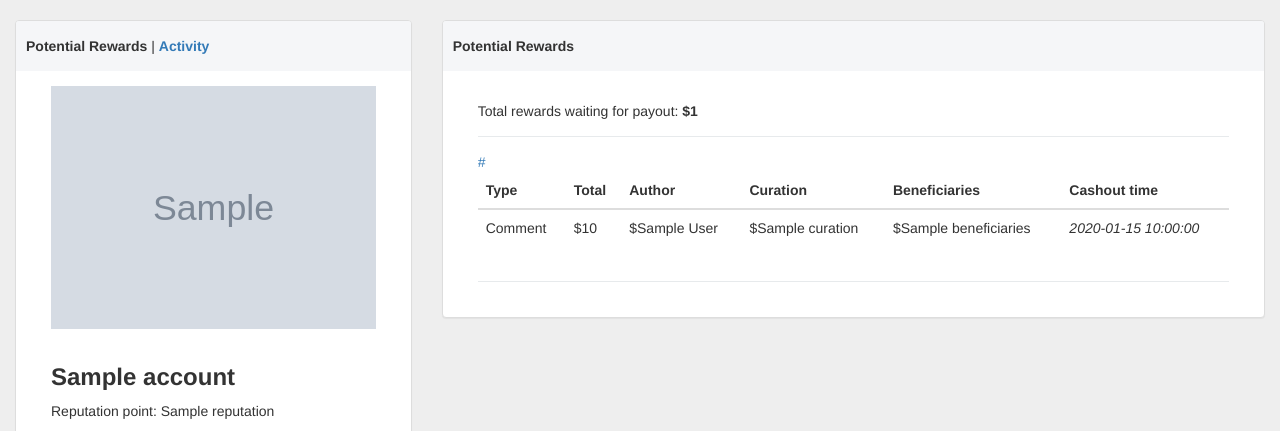
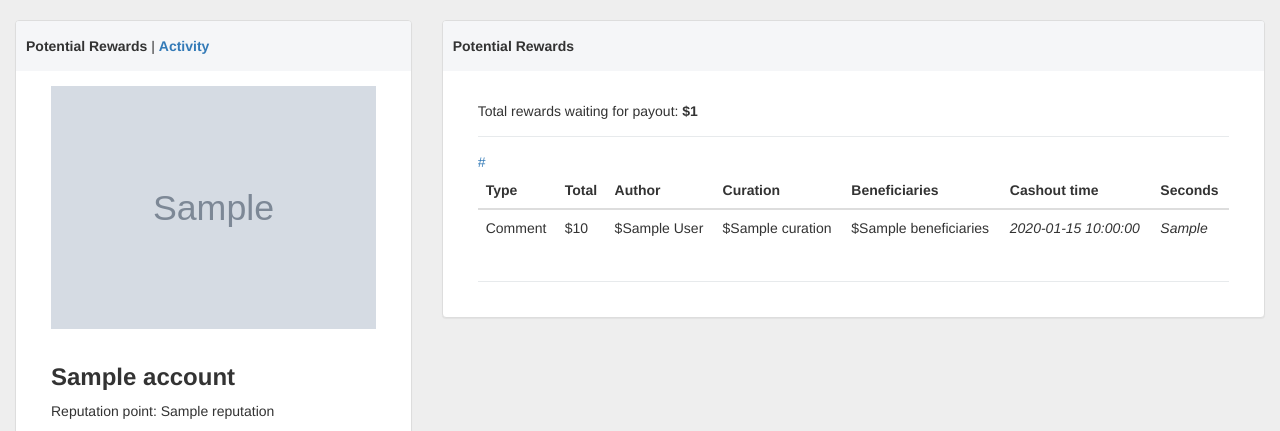
Before and after one commit to emre/steemrocks, a Flask app: template steemrocks/templates/rewards.html in a window 1280 px wide. Shown: the top 431 px of the page. Run offline with Flask 2, Linux system fonts and the light colour scheme; the template is opened without the code that fills it: most values are stand-ins (such as "Sample title", 1, 10 or a date in 2020); grey boxes marked "Sample" are stand-in pictures; some libraries are stand-ins or nearby versions.

Commit message:
Do reward sorting with jinja

```diff
--- a/steemrocks/app.py
+++ b/steemrocks/app.py
@@ -62,14 +62,15 @@ def rewards(username):
     r = requests.post("http://estimator.steem.rocks/rewards.json",
                       data={"links": posts_as_str})
 
-    rewards = r.json()
+    rewards = r.json()["rewards"]
+
     total_author_rewards = round(
-        sum(r["author"] for r in rewards["rewards"]), 2)
+        sum(r["author"] for r in rewards), 2)
 
     return render_template(
         "rewards.html",
         account=account,
-        rewards=rewards["rewards"],
+        rewards=rewards,
         total_author_rewards=total_author_rewards,
     )
 
--- a/steemrocks/templates/rewards.html
+++ b/steemrocks/templates/rewards.html
@@ -73,7 +73,7 @@
                            <div class="feed-element">
                                Total rewards waiting for payout: <strong>${{total_author_rewards}}</strong>
                    </div>
-                {% for reward in rewards %}
+                {% for reward in rewards|sort(attribute='elapsed_seconds') %}
 
                     <div class="feed-element">
 
@@ -90,6 +90,7 @@
                           <th scope="col">Curation</th>
                           <th scope="col">Beneficiaries</th>
                           <th scope="col">Cashout time</th>
+                          <th scope="col">Seconds</th>
                         </tr>
                       </thead>
                       <tbody>
@@ -100,6 +101,7 @@
                           <td>${{reward.curation}}</td>
                           <td>${{reward.beneficiaries}}</td>
                             <td><em>{{reward.cashout_time}}</em></td>
+                            <td><em>{{reward.elapsed_seconds}}</em></td>
                         </tr>
                       </tbody>
                     </table>
```
